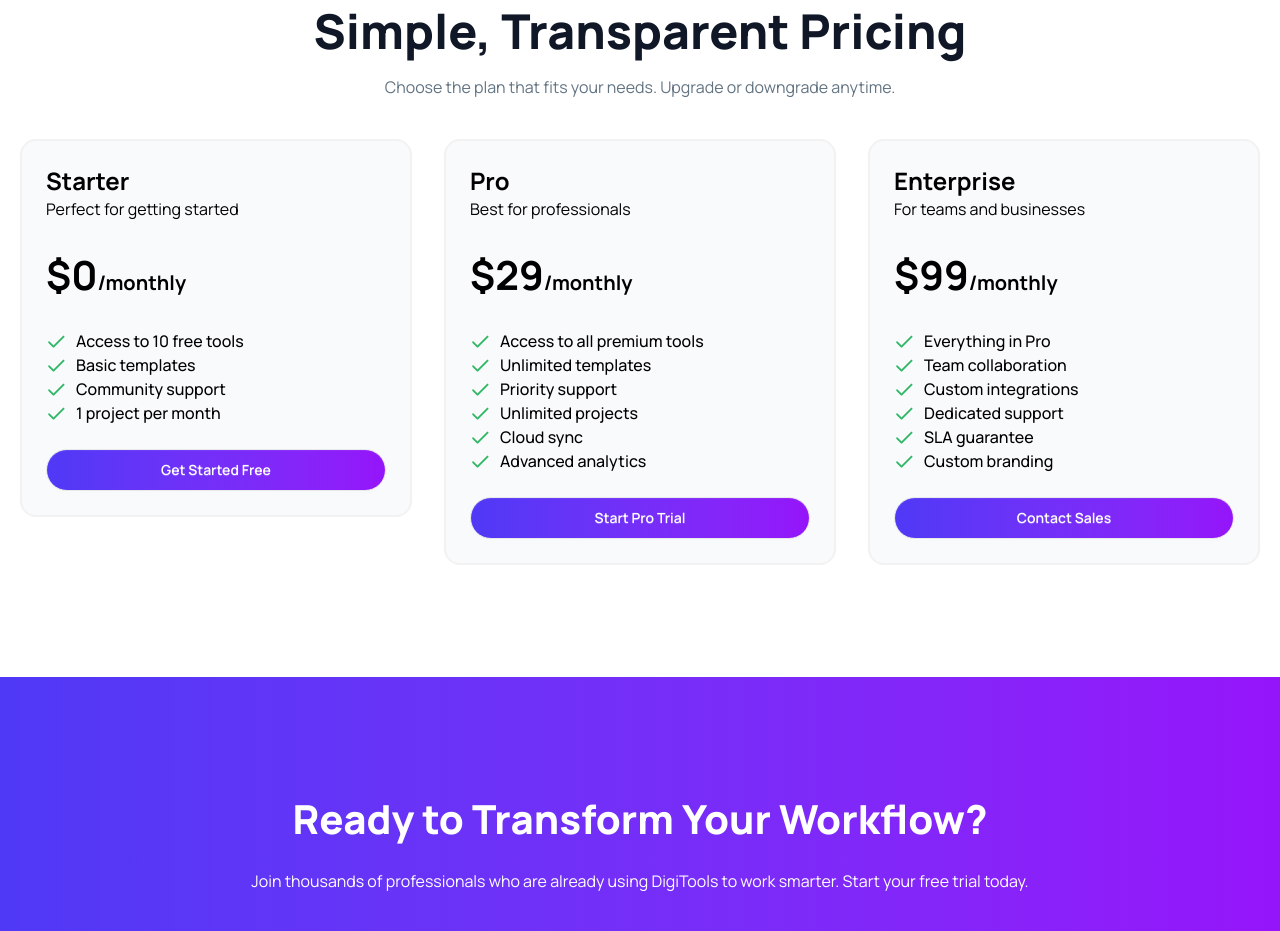
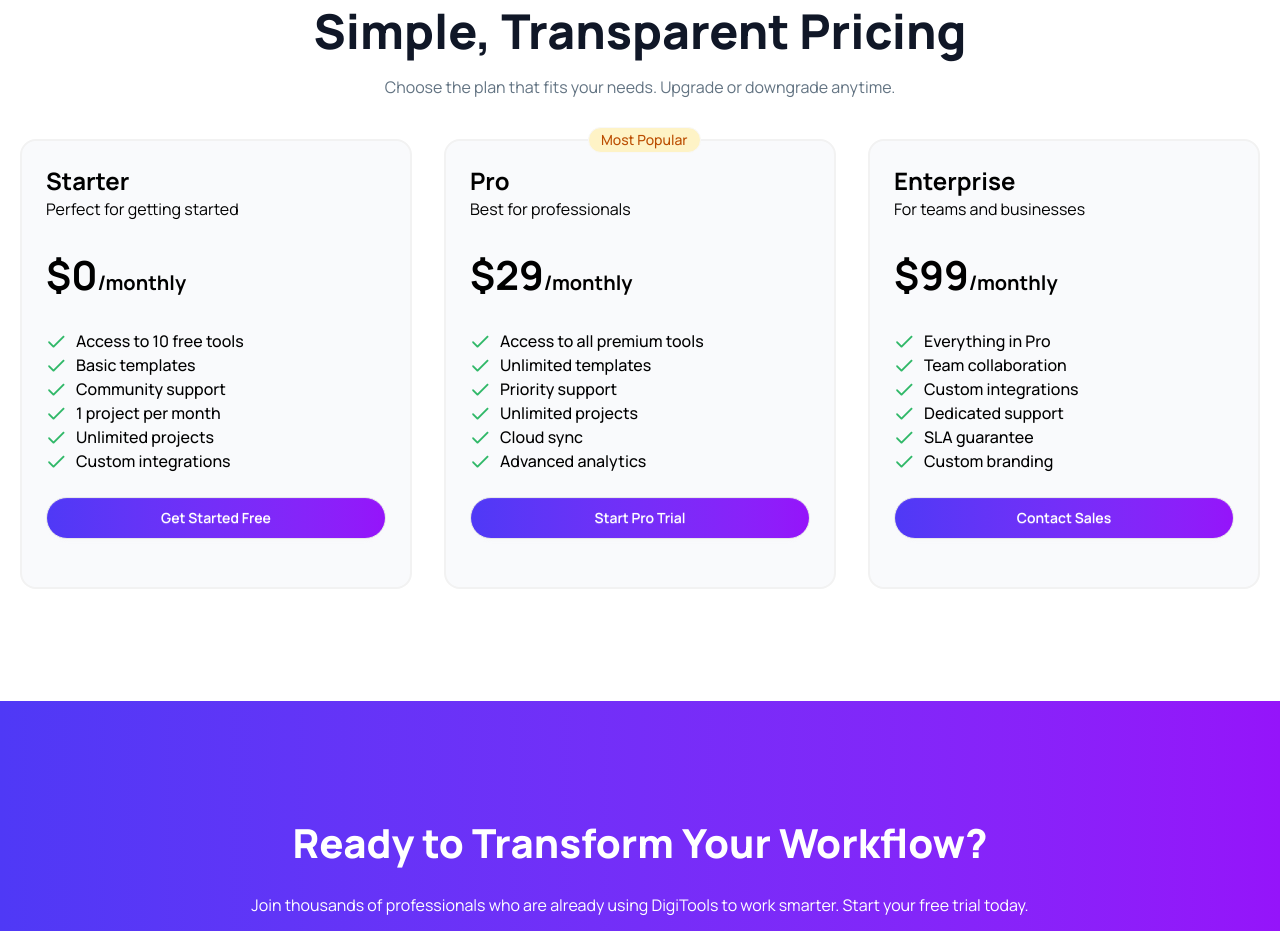
Before and after one commit to mostafiz365/A6-DigiTools-Website, a React (Vite) app: page / in a window 1280 px wide. Shown: the part 4220-5151 px from the top of the page. Built offline with nearby package versions, Linux system fonts and the light colour scheme.

Commit message:
badge added in Pricing section

```diff
--- a/public/PricingData.json
+++ b/public/PricingData.json
@@ -11,7 +11,9 @@
       "Access to 10 free tools",
       "Basic templates",
       "Community support",
-      "1 project per month"
+      "1 project per month",
+      "Unlimited projects",
+      "Custom integrations"
     ],
     "buttonText": "Get Started Free",
     "icon": "starter-icon"
--- a/src/Components/PricingCart/PricingCart.jsx
+++ b/src/Components/PricingCart/PricingCart.jsx
@@ -3,7 +3,7 @@ import CheckImg from '../../assets/Check.png'
 
 const PricingCart = ({data}) => {
     return (
-        <div>
+        <div className='relative'>
             <div className='bg-[#F9FAFC] p-6 border-2 border-[#F2F2F2] space-y-6 rounded-2xl hover:bg-linear-to-r from-[#4F39F6] to-[#9514FA] duration-1000 text-black hover:text-white hover:duration-300 hover:scale-105'>
                 <div>
                     <h3 className='text-2xl font-bold'>{data.name}</h3>
@@ -20,6 +20,13 @@ const PricingCart = ({data}) => {
 
                 </div>
                 <button className="btn font-semibold text-white w-full rounded-full px-4 py-5 bg-linear-to-r from-[#4F39F6] to-[#9514FA]">{data.buttonText}</button>
+                <div>
+                    {
+                    data.tag === 'Most Popular' && <div className="badge bg-[#FEF3C6] text-[#BB4D00] font-medium rounded-full px-3 py-3 absolute -top-3 left-36">Most Popular</div>
+                    }
+                </div>
+
+
 
             </div>
         </div>
```
